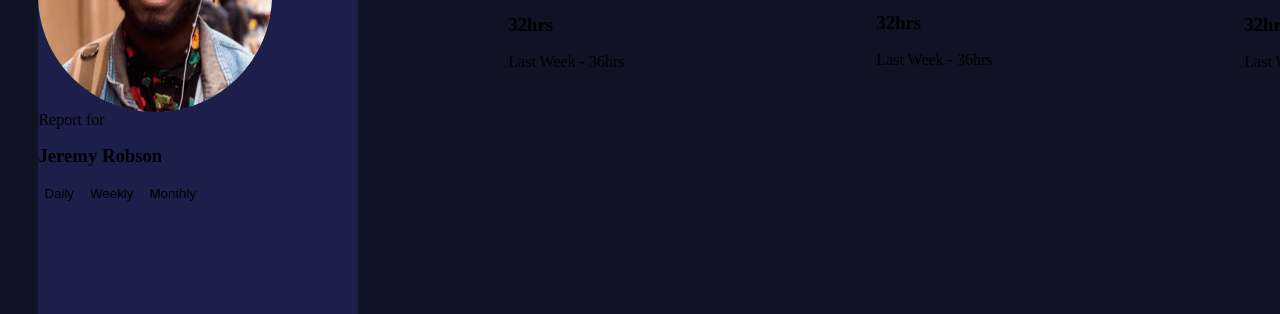
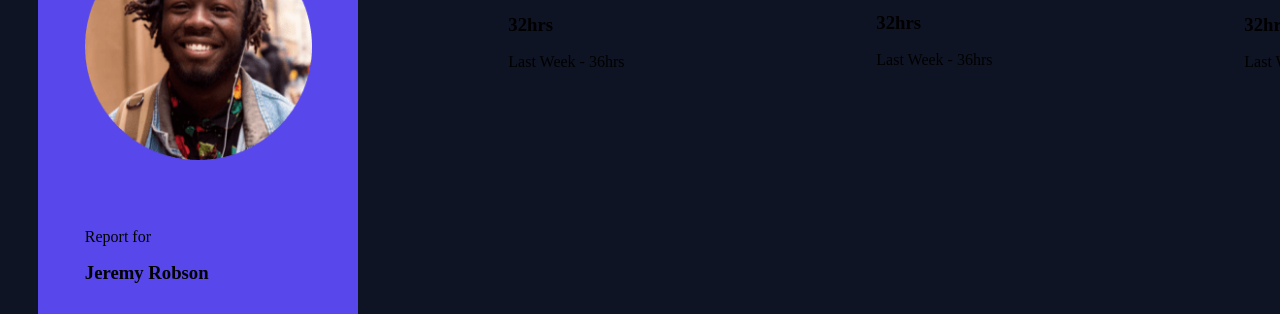
Before and after one commit to bisope03/time-tracking-dashboard, a plain HTML site: page index.html in a window 1280 px wide. Shown: the part 256-570 px from the top of the page. Drawn offline with Linux system fonts and the light colour scheme.

Commit message:
Update activity-user with flex to align the elements as per the design

```diff
--- a/style.css
+++ b/style.css
@@ -115,3 +115,24 @@ body {
         flex-flow: column nowrap;
     }
 }
+
+.activity-user{
+    width: 100%;
+    padding: 3.1rem 2.9rem;
+    display: flex;
+    flex-wrap: wrap;
+    align-items: center;
+    justify-content: flex-start;
+    background: var(--clr-blue);
+    border-radius: 0 0 var(--br) var(--br);
+}
+
+@media screen and (min-width: 500px){
+    .activity-user{
+        padding: 3.4rem 2.9rem 8rem 2.9rem;
+        flex-flow: column nowrap;
+        align-items: start;
+        gap: 4.3rem;
+        flex: 1 0 auto;
+    }
+}
```
